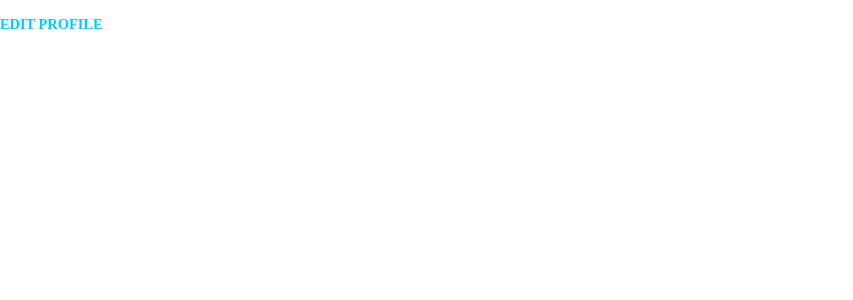
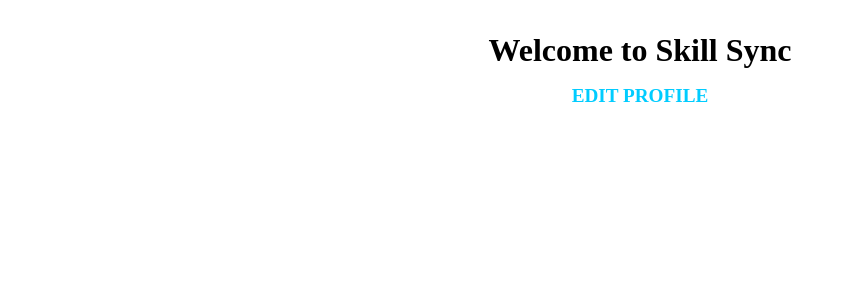
Before and after one commit to ShreyasPES566/SkillSync, a React (Vite) app in the folder frontend/: page /landing in a window 1280 px wide. Shown: the top 300 px of the page, without its empty margins (0-853 px from the left). Built offline with nearby package versions, Linux system fonts and the light colour scheme; a web font is replaced by a local one.

Commit message:
Improving logic

```diff
--- a/frontend/src/pages/landing/Landing.jsx
+++ b/frontend/src/pages/landing/Landing.jsx
@@ -1,12 +1,14 @@
-import React, {useState} from "react";
-import Profile from "../profile/Profile";
+import React from "react";
 import { Link } from "react-router-dom";
-import './landing.css'
+import './landing.css';
+
 const Landing = () => {
-    return(
-        <>
-          <p><Link to="/profile">EDIT PROFILE</Link></p>
-        </>
-    );
+  return (
+    <div className="landing-root">
+      <h1>Welcome to Skill Sync</h1>
+      <p><Link to="/profile" className="edit-link">EDIT PROFILE</Link></p>
+    </div>
+  );
 };
+
 export default Landing;
--- a/frontend/src/pages/landing/landing.css
+++ b/frontend/src/pages/landing/landing.css
@@ -0,0 +1,15 @@
+.landing-root {
+  text-align: center;
+  padding: 2rem;
+}
+
+.edit-link {
+  text-decoration: none;
+  color: #00ccff;
+  font-weight: bold;
+  font-size: 1.2rem;
+}
+
+.edit-link:hover {
+  text-decoration: underline;
+}
--- a/frontend/src/pages/login/Login.jsx
+++ b/frontend/src/pages/login/Login.jsx
@@ -28,8 +28,14 @@
       if (response.ok) {
         localStorage.setItem('userId',result.userId);
         localStorage.setItem('username',result.username);
+        localStorage.setItem('hasProfile',result.hasProfile);
         alert(`Welcome back, ${result.username || 'user'}!`);
-        navigate('/profile');
+        if(result.hasProfile){
+          navigate('/landing');
+        }
+        else{
+          navigate('/profile');
+        }
       } else {
         alert(result.message || "Invalid email or password.");
       }
```
Also changed, not shown: 1 other file (tests, documents, lock files or other folders).
